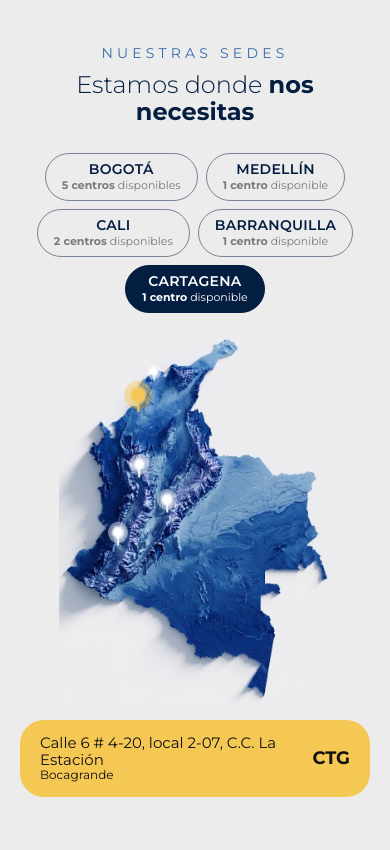
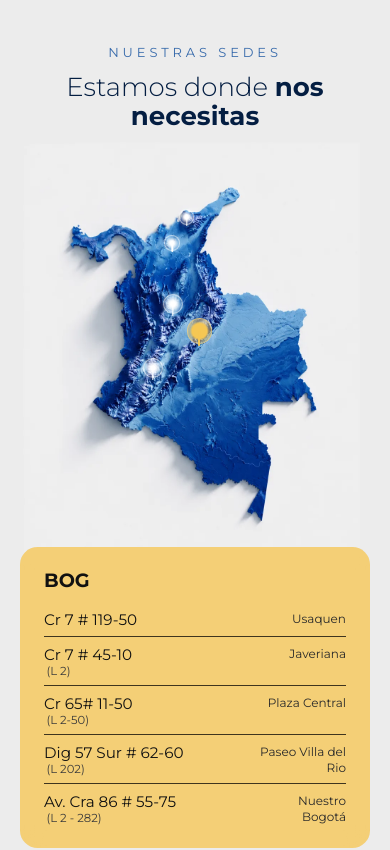
Before and after one commit to auraljaveriana-glitch/Aural, a Next.js app: page / in a window 390 px wide. Shown: the part 4880-5730 px from the top of the page. Built offline with nearby package versions, Linux system fonts and the light colour scheme; a web font is replaced by a local one.

Commit message:
Inicio v3: Sedes con mapa en relieve, pines, tarjeta amarilla translúcida y Panamá
Co-Authored-By: Claude Opus 5.5 <noreply@anthropic.com>
Claude-Session: https://claude.ai/code/session_01KXgfURWN5eADwFqiRENNbR

```diff
--- a/src/components/inicio/Sedes.module.css
+++ b/src/components/inicio/Sedes.module.css
@@ -1,22 +1,27 @@
-/* Medidas de "INICIO PAG" @1920 (y desde el inicio de la sección, y6293)
-   fondo #ececec
-   "Nuestras sedes": centrado, azul #376aab, cap en +84
-   título: una línea centrada, cap de 34 px en +135
-   lista: x1169–1777; cada fila empieza con una línea #788597 de 2 px con un punto a la izquierda;
-     filas cada 119.5 px desde +479; nombre de la ciudad 20 px debajo de la línea (x1196);
-     la ciudad elegida lleva una franja azul de 37 px desde x1177, 18 px debajo de la línea
-   etiqueta amarilla: 345 × 67 en x72, +410 (posición para Cartagena) */
+/* "Nuestras sedes" — inicio v3 @1920 (Figma "mapa BOGOTA…", 20-nov-2026), sección de 1510 px de alto,
+   fondo #ececec. Todo con las coordenadas del diseño desde la esquina de la sección:
+   "Nuestras sedes": azul #376aab, cap en +165, centrado 22 px a la derecha
+   título: cap de 35 px en +216, centrado 26 px a la derecha
+   mapa: recorte de 1100 × 1130 desde y260 (sin pines ni tarjeta)
+   pines: círculo translúcido con núcleo brillante y palito; el elegido es amarillo y más grande
+   lista: x1169–1777; raya navy de 1 px con un punto de 7.5 px a la izquierda;
+     nombre (mayúscula 16.5) 21 px bajo la raya en x1196; cantidad gris a la derecha (x1774);
+     la ciudad elegida lleva una franja navy de 37 px desde x1177, 10 px bajo la raya
+   tarjeta: amarilla translúcida con desenfoque del fondo (caja con título y filas, o píldora) */
 
 .seccion {
+  position: relative;
+  height: calc(1510 * var(--px));
   background: #ececec;
-  /* el título va corrido a la derecha (como en Figma): que no genere scroll horizontal */
-  overflow-x: clip;
-  padding-top: calc(80 * var(--px));
-  /* la sección termina donde empieza la tarjeta "No te pierdas…" (y7667) */
-  padding-bottom: calc(70 * var(--px));
+  overflow: hidden;
+  color: var(--navy);
 }
 
 .etiqueta {
+  position: absolute;
+  left: 0;
+  right: 0;
+  top: calc(160 * var(--px));
   font-size: calc(22.5 * var(--px));
   font-weight: 400;
   line-height: 1;
@@ -24,12 +29,14 @@
   text-align: center;
   text-transform: uppercase;
   color: #376aab;
-  /* en Figma el encabezado está corrido 22 px a la derecha del centro */
   transform: translateX(calc(22 * var(--px)));
 }
 
 .titulo {
-  margin-top: calc(28 * var(--px));
+  position: absolute;
+  left: 0;
+  right: 0;
+  top: calc(204 * var(--px));
   font-size: calc(48 * var(--px));
   line-height: 1.1;
   font-weight: 300;
@@ -41,159 +48,231 @@
   font-weight: 700;
 }
 
-.cuerpo {
-  position: relative;
-  display: grid;
-  grid-template-columns: calc(1169 * var(--px)) calc(608 * var(--px));
-  margin-top: calc(40 * var(--px));
-  min-height: calc(1080 * var(--px));
+/* mapa, pines y tarjeta: coordenadas del diseño menos el borde superior del mapa (y260) */
+.lienzo {
+  position: absolute;
+  left: 0;
+  top: calc(260 * var(--px));
+  width: calc(1100 * var(--px));
+  height: calc(1130 * var(--px));
 }
 
 .mapa {
-  position: relative;
-}
-
-/* mapa: 731 × 1024 en x229.5, 18 px por encima del inicio del cuerpo */
-.mapaImagen {
-  position: absolute;
-  left: calc(229.5 * var(--px));
-  top: calc(-18 * var(--px));
-  width: calc(731 * var(--px));
-  aspect-ratio: 731 / 1024;
-}
-
-.mapaFondo {
+  display: block;
   width: 100%;
   height: 100%;
 }
 
+/* ---- pines ---- */
 .pin {
+  --r: 26;
   position: absolute;
-  height: auto;
-  pointer-events: none;
+  left: calc((var(--x) - var(--r)) * var(--px));
+  top: calc((var(--y) - 260 - var(--r)) * var(--px));
+  width: calc(var(--r) * 2 * var(--px));
+  height: calc(var(--r) * 2 * var(--px));
+  padding: 0;
+  border: 1px solid rgba(255, 255, 255, 0.45);
+  border-radius: 50%;
+  background:
+    radial-gradient(circle, #fff 0 18%, rgba(255, 255, 255, 0.85) 30%, rgba(255, 255, 255, 0) 62%),
+    rgba(255, 255, 255, 0.3);
+  box-shadow: 0 0 calc(10 * var(--px)) rgba(255, 255, 255, 0.35);
+  cursor: pointer;
+  transition: transform 0.25s ease;
+}
+
+/* palito del pin */
+.pin::after {
+  content: "";
+  position: absolute;
+  left: 50%;
+  top: 50%;
+  width: calc(3.5 * var(--px));
+  height: calc((var(--r) + 4) * var(--px));
+  border-radius: 0 0 99px 99px;
+  background: #fff;
+  transform: translateX(-50%);
+}
+
+.pin:hover {
+  transform: scale(1.08);
+}
+
+.pinChico {
+  --r: 20;
 }
 
 .pinActivo {
-  z-index: 1;
+  --r: 33;
+  border-color: rgba(255, 220, 130, 0.5);
+  background:
+    radial-gradient(circle, #f5c753 0 44%, rgba(245, 199, 83, 0.6) 50%, rgba(245, 199, 83, 0) 58%),
+    rgba(222, 196, 120, 0.55);
+  box-shadow: none;
 }
 
-.etiquetaSede {
+.pinActivo::after {
+  background: #f5c753;
+  width: calc(5 * var(--px));
+}
+
+/* ---- tarjeta amarilla ---- */
+.tarjeta {
   position: absolute;
   z-index: 2;
-  /* posición junto al pin de la ciudad elegida (px de Figma, desde site.ts) */
-  left: calc(var(--tag-x) * var(--px));
-  top: calc(var(--tag-top) * var(--px));
-  /* 345 px como en Figma; crece si la ciudad tiene varias sedes */
-  min-width: calc(345 * var(--px));
-  min-height: calc(67 * var(--px));
+  left: calc(var(--x) * var(--px));
+  top: calc((var(--y) - 260) * var(--px));
+  width: calc(var(--w) * var(--px));
+  background: rgba(245, 202, 98, 0.86);
+  -webkit-backdrop-filter: blur(calc(14 * var(--px)));
+  backdrop-filter: blur(calc(14 * var(--px)));
+  color: #111;
+  font-family: var(--font-titulos);
+  animation: aparece 0.35s ease both;
+}
+
+@keyframes aparece {
+  from {
+    opacity: 0;
+    transform: translateY(calc(8 * var(--px)));
+  }
+}
+
+.caja {
+  padding: calc(30 * var(--px)) calc(30 * var(--px)) calc(20 * var(--px)) calc(30 * var(--px));
+  border-radius: calc(22 * var(--px));
+}
+
+.cajaTitulo {
+  margin: 0 0 calc(14 * var(--px));
+  font-size: calc(24 * var(--px));
+  font-weight: 700;
+  line-height: 1;
+}
+
+.caja ul {
+  list-style: none;
+  margin: 0;
+  padding: 0;
+}
+
+.caja li {
+  display: flex;
+  justify-content: space-between;
+  align-items: flex-start;
+  gap: calc(16 * var(--px));
+  padding: calc(12 * var(--px)) 0 calc(8 * var(--px));
+}
+
+.caja li + li {
+  border-top: 1px solid rgba(0, 0, 0, 0.75);
+}
+
+.direccion {
+  margin: 0;
+  font-size: calc(19 * var(--px));
+  line-height: calc(23 * var(--px));
+}
+
+.direccion small {
+  display: block;
+  padding-left: calc(3 * var(--px));
+  font-size: calc(14.5 * var(--px));
+  line-height: calc(17 * var(--px));
+  color: #3a3a3a;
+}
+
+.barrio {
+  max-width: calc(110 * var(--px));
+  font-size: calc(15 * var(--px));
+  line-height: calc(19 * var(--px));
+  text-align: right;
+  color: #2a2a2a;
+}
+
+.pildora {
   display: flex;
   align-items: center;
   justify-content: space-between;
+  height: calc(var(--h) * var(--px));
+  padding: 0 calc(36 * var(--px)) 0 calc(40 * var(--px));
   gap: calc(16 * var(--px));
-  padding: calc(10 * var(--px)) calc(24 * var(--px)) calc(10 * var(--px)) calc(34 * var(--px));
-  border-radius: calc(34 * var(--px));
-  background: var(--dorado);
-  color: #111;
+  border-radius: 999px;
 }
 
-.etiquetaSede ul {
-  list-style: none;
-  padding: 0;
-  display: flex;
-  flex-direction: column;
-  gap: calc(8 * var(--px));
-}
-
-.etiquetaSede li {
-  display: flex;
-  flex-direction: column;
-}
-
-/* la etiqueta termina a la izquierda del pin, crezca lo que crezca */
-.aLaIzquierda {
-  transform: translateX(-100%);
-  /* nunca se sale por el borde izquierdo: si la dirección es larga, pasa a dos líneas */
-  max-width: calc((var(--tag-x) - 24) * var(--px));
-}
-
-.aLaIzquierda .direccion {
-  white-space: normal;
-}
-
-.direccion {
-  font-size: calc(19 * var(--px));
-  line-height: 1.15;
+.pildora .direccion {
+  font-size: calc(18 * var(--px));
   white-space: nowrap;
 }
 
-.tramo {
-  white-space: nowrap;
+.pildora .direccion small {
+  padding-left: 0;
+  font-size: calc(15 * var(--px));
+  line-height: calc(20 * var(--px));
 }
 
-.barrio {
-  font-size: calc(14 * var(--px));
-  line-height: 1.2;
+.pildora .direccion small:first-of-type {
+  padding-left: calc(3 * var(--px));
 }
 
 .sigla {
-  align-self: center;
-  font-size: calc(23 * var(--px));
+  font-size: calc(22 * var(--px));
   font-weight: 700;
 }
 
+/* ---- lista de ciudades ---- */
 .lista {
   list-style: none;
+  margin: 0;
   padding: 0;
-  margin-top: calc(259 * var(--px));
-  display: flex;
-  flex-direction: column;
 }
 
 .lista li {
-  height: calc(119.5 * var(--px));
+  position: absolute;
+  left: calc(1169 * var(--px));
+  top: calc(var(--y) * var(--px));
+  width: calc(608.5 * var(--px));
+  border-top: 1px solid var(--navy);
+}
+
+/* punto al inicio de la raya */
+.lista li::before {
+  content: "";
+  position: absolute;
+  left: 0;
+  top: calc(-4.25 * var(--px));
+  width: calc(7.5 * var(--px));
+  height: calc(7.5 * var(--px));
+  border-radius: 50%;
+  background: var(--navy);
 }
 
 .ciudad {
-  position: relative;
-  width: 100%;
-  min-height: 44px;
   display: flex;
-  align-items: flex-start;
+  align-items: center;
   justify-content: space-between;
-  padding: calc(18 * var(--px)) calc(10 * var(--px)) 0 calc(24 * var(--px));
+  width: calc(600.5 * var(--px));
+  height: calc(37 * var(--px));
+  margin: calc(10 * var(--px)) 0 0 calc(8 * var(--px));
+  padding: 0 calc(3 * var(--px)) 0 calc(19 * var(--px));
   border: 0;
-  border-top: 2px solid #788597;
   background: none;
+  color: var(--navy);
+  font-family: var(--font-titulos);
+  text-align: left;
   cursor: pointer;
-  font-family: var(--font-titulos);
-  color: var(--navy);
-  text-align: left;
-}
-
-/* punto al inicio de la línea */
-.ciudad::before {
-  content: "";
-  position: absolute;
-  left: calc(-1 * var(--px));
-  top: calc(-5 * var(--px));
-  width: calc(8 * var(--px));
-  height: calc(8 * var(--px));
-  border-radius: 999px;
-  background: var(--navy);
 }
 
 .nombre {
-  font-size: calc(24 * var(--px));
-  font-weight: 500;
-  line-height: 1;
-  letter-spacing: 0.02em;
+  font-size: calc(23.5 * var(--px));
+  font-weight: 600;
   text-transform: uppercase;
 }
 
 .cantidad {
-  margin-top: calc(4 * var(--px));
   font-size: calc(17 * var(--px));
-  color: #7a7a7a;
+  color: #70706f;
 }
 
 .cantidad b {
@@ -201,152 +280,112 @@
 }
 
 .activa {
-  color: var(--blanco);
-}
-
-/* franja azul de la ciudad elegida */
-.activa::after {
-  content: "";
-  position: absolute;
-  z-index: -1;
-  left: calc(8 * var(--px));
-  right: 0;
-  top: calc(16 * var(--px));
-  height: calc(37 * var(--px));
+  padding-right: calc(15 * var(--px));
   background: var(--navy);
 }
 
+.activa .nombre,
 .activa .cantidad {
   color: var(--blanco);
 }
 
-.ciudad {
-  isolation: isolate;
+.activa .nombre {
+  font-weight: 500;
 }
 
-/* ===== Tablet y celular (opción B) =====
-   Orden: título → ciudades en botones → mapa recortado → etiqueta con direcciones */
+/* ===== Tablet y celular: título, mapa (a escala), tarjeta debajo y lista ===== */
 @media (max-width: 1023px) {
   .seccion {
-    padding: 56px max(20px, env(safe-area-inset-right, 0px)) 56px max(20px, env(safe-area-inset-left, 0px));
-  }
-
-  .etiqueta {
-    font-size: 14px;
+    height: auto;
+    padding: 56px 0 48px;
   }
 
   .etiqueta,
   .titulo {
+    position: static;
     transform: none;
+    padding: 0 20px;
+  }
+
+  .etiqueta {
+    font-size: 13px;
   }
 
   .titulo {
-    margin-top: 12px;
-    font-size: clamp(24px, 5.4vw, 36px);
+    margin-top: 14px;
+    font-size: clamp(26px, 6.4vw, 36px);
   }
 
-  .cuerpo {
-    grid-template-columns: minmax(0, 1fr);
-    min-height: 0;
-    margin-top: 28px;
-    gap: 20px;
+  .lienzo {
+    --px: calc(min(100vw, 620px) / 1000);
+    position: relative;
+    top: auto;
+    width: calc(1000 * var(--px));
+    height: auto;
+    margin: 0 auto;
+    overflow: hidden;
+  }
+
+  .mapa {
+    width: calc(1100 * var(--px));
+    height: calc(1130 * var(--px));
+    margin-left: calc(-40 * var(--px));
+  }
+
+  .pin {
+    margin-left: calc(-40 * var(--px));
+  }
+
+  .tarjeta {
+    position: relative;
+    left: auto;
+    top: auto;
+    width: auto;
+    height: auto;
+    margin: -24px 20px 0;
+    --px: 0.8px;
+  }
+
+  .pildora {
+    padding: 16px 24px;
+    border-radius: 24px;
   }
 
   .lista {
-    order: -1;
-    margin-top: 0;
-    flex-direction: row;
-    flex-wrap: wrap;
-    justify-content: center;
-    gap: 8px;
+    margin-top: 28px;
+    padding: 0 20px;
   }
 
   .lista li {
-    height: auto;
+    position: relative;
+    left: auto;
+    top: auto;
+    width: auto;
+    margin-bottom: 18px;
   }
 
   .ciudad {
-    min-height: 44px;
-    flex-direction: column;
-    align-items: center;
-    justify-content: center;
-    gap: 2px;
-    padding: 8px 16px;
-    border: 1.5px solid #788597;
-    border-radius: 999px;
-    text-align: center;
-  }
-
-  .ciudad::before,
-  .activa::after {
-    display: none;
+    width: calc(100% - 8px);
+    height: 40px;
+    margin-top: 8px;
+    padding: 0 10px 0 14px;
   }
 
   .activa {
-    background: var(--navy);
-    border-color: var(--navy);
+    padding-right: 10px;
   }
 
   .nombre {
-    font-size: 14px;
-    font-weight: 600;
+    font-size: 16px;
   }
 
   .cantidad {
-    margin-top: 0;
-    font-size: 11px;
+    font-size: 12.5px;
   }
 
-  .mapa {
-    display: flex;
-    flex-direction: column;
-    align-items: center;
-    gap: 16px;
-  }
-
-  /* se recorta el margen vacío del mapa (x60–715, y100–990 de 731 × 1024) */
-  .mapaRecorte {
-    width: min(78%, 320px);
-    aspect-ratio: 655 / 890;
-    overflow: hidden;
-  }
-
-  .mapaImagen {
-    position: relative;
-    left: auto;
-    top: auto;
-    width: calc(100% * 731 / 655);
-    margin-left: calc(-100% * 60 / 655);
-    margin-top: calc(-100% * 100 / 655);
-  }
-
-  .etiquetaSede {
-    position: static;
-    transform: none;
-    max-width: none;
-    width: 100%;
-    min-width: 0;
-    min-height: 56px;
-    gap: 16px;
-    padding: 14px 20px;
-    border-radius: 24px;
-  }
-
-  .etiquetaSede ul {
-    min-width: 0;
-    gap: 10px;
-  }
-
-  .direccion {
-    font-size: 15px;
-    white-space: normal;
-  }
-
-  .barrio {
-    font-size: 12px;
-  }
-
-  .sigla {
-    font-size: 18px;
+  .lista li::before {
+    top: -4px;
+    width: 7px;
+    height: 7px;
   }
 }
--- a/src/components/inicio/Sedes.tsx
+++ b/src/components/inicio/Sedes.tsx
@@ -4,10 +4,18 @@ import { useState } from "react";
 import { sedes } from "@/content/site";
 import styles from "./Sedes.module.css";
 
+/* "Nuestras sedes" — inicio v3 (Figma "mapa BOGOTA / MEDELLIN / CALI / BARRANQUILLA / PANAMA", 20-nov-2026).
+   Mapa en relieve con un pin por ciudad; la ciudad elegida tiene el pin amarillo y su tarjeta
+   amarilla translúcida. Por defecto está elegida Bogotá. */
+type Vars = React.CSSProperties & Record<`--${string}`, string | number>;
+
+/* raya de cada fila de la lista (px de Figma desde el borde superior de la sección) */
+const filas = [563.5, 688.5, 815.5, 923.5, 1041.5, 1159.5];
+
 export default function Sedes() {
-  // En el diseño aparece seleccionada Cartagena
-  const [actual, setActual] = useState(sedes.length - 1);
+  const [actual, setActual] = useState(0);
   const sede = sedes[actual];
+  const t = sede.tarjeta;
 
   return (
     <section id="sedes" className={styles.seccion} aria-labelledby="sedes-titulo">
@@ -16,61 +24,55 @@ export default function Sedes() {
         Estamos donde <b>nos necesitas</b>
       </h2>
 
-      <div className={styles.cuerpo}>
-        <div className={styles.mapa}>
-          <div className={styles.mapaRecorte}>
-          <div className={styles.mapaImagen}>
+      <div className={styles.lienzo}>
       {/* eslint-disable-next-line @next/next/no-img-element */}
-            <img src="/img/sedes/mapa-colombia.jpg" alt="" className={styles.mapaFondo} />
-            {sedes.map((s, i) => {
-              const activo = i === actual;
-              // medidas del pin en px de Figma: ancho, centro y punta (fondo del núcleo)
-              const [w, cx, by] = activo ? [67, 33.25, 75.5] : [48, 23.75, 53.5];
-              const k = s.pin.escala ?? 1;
-              return (
-                // eslint-disable-next-line @next/next/no-img-element
-                <img
+      <img className={styles.mapa} src="/img/sedes2/mapa.webp" srcSet="/img/sedes2/mapa.webp 1x, /img/sedes2/mapa@2x.webp 2x" alt="" aria-hidden="true" />
+
+      {sedes.map((s, i) =>
+        s.pin.soloActivo && i !== actual ? null : (
+          <button
             key={s.ciudad}
-                  src={activo ? "/img/sedes/pin-amarillo.png" : "/img/sedes/pin-blanco.png"}
-                  alt=""
-                  className={`${styles.pin} ${activo ? styles.pinActivo : ""}`}
-                  style={{
-                    left: `${((s.pin.x - cx * k) / 731) * 100}%`,
-                    top: `${((s.pin.y - by * k) / 1024) * 100}%`,
-                    width: `${((w * k) / 731) * 100}%`,
-                  }}
+            type="button"
+            className={`${styles.pin} ${i === actual ? styles.pinActivo : s.pin.chico ? styles.pinChico : ""}`}
+            style={{ "--x": s.pin.x, "--y": s.pin.y } as Vars}
+            aria-label={`Ver sedes en ${s.ciudad}`}
+            tabIndex={-1}
+            onClick={() => setActual(i)}
           />
-              );
-            })}
-          </div>
-          </div>
+        ),
+      )}
+
       <div
-            className={`${styles.etiquetaSede} ${sede.etiqueta.lado === "izq" ? styles.aLaIzquierda : ""}`}
+        key={sede.ciudad}
+        className={`${styles.tarjeta} ${t.tipo === "caja" ? styles.caja : styles.pildora}`}
+        style={{ "--x": t.x, "--y": t.y, "--w": t.ancho, "--h": t.alto ?? 0 } as Vars}
         aria-live="polite"
-            style={
-              {
-                "--tag-x": sede.etiqueta.x,
-                "--tag-top": sede.etiqueta.top - 226,
-              } as React.CSSProperties
-            }
       >
+        {t.tipo === "caja" ? (
+          <>
+            <p className={styles.cajaTitulo}>{t.titulo}</p>
             <ul>
               {sede.centros.map((c) => (
-                <li key={c.nombre}>
+                <li key={c.direccion}>
                   <span className={styles.direccion}>
-                    {/* cada tramo ("local 2-282") se corta entero, no por el guion */}
-                    {c.direccion.split(", ").map((t, j, arr) => (
-                      <span key={j} className={t.startsWith("local") ? styles.tramo : undefined}>
-                        {t}
-                        {j < arr.length - 1 ? ", " : ""}
+                    {c.direccion}
+                    {c.local && <small>{c.local}</small>}
                   </span>
-                    ))}
-                  </span>
-                  <span className={styles.barrio}>{c.nombre}</span>
+                  {c.barrio && <span className={styles.barrio}>{c.barrio}</span>}
                 </li>
               ))}
             </ul>
+          </>
+        ) : (
+          <>
+            <p className={styles.direccion}>
+              {sede.centros[0].direccion}
+              {sede.centros[0].local && <small>{sede.centros[0].local}</small>}
+              {sede.centros[0].barrio && <small>{sede.centros[0].barrio}</small>}
+            </p>
             <span className={styles.sigla}>{sede.sigla}</span>
+          </>
+        )}
       </div>
       </div>
 
@@ -78,7 +80,7 @@ export default function Sedes() {
         {sedes.map((s, i) => {
           const n = s.centros.length;
           return (
-              <li key={s.ciudad}>
+            <li key={s.ciudad} style={{ "--y": filas[i] } as Vars}>
               <button
                 type="button"
                 className={`${styles.ciudad} ${i === actual ? styles.activa : ""}`}
@@ -97,7 +99,6 @@ export default function Sedes() {
           );
         })}
       </ul>
-      </div>
     </section>
   );
 }
--- a/src/content/site.ts
+++ b/src/content/site.ts
@@ -83,60 +83,70 @@ export const footer = {
   ],
 };
 
-export type Centro = { nombre: string; direccion: string };
+export type Centro = { direccion: string; local?: string; barrio?: string };
 export type Sede = {
   ciudad: string;
   sigla: string;
   centros: Centro[];
-  /** punta del pin, en px de Figma sobre el mapa (731 × 1024) */
-  pin: { x: number; y: number; escala?: number };
-  /** etiqueta amarilla, en px de Figma desde la esquina de la sección.
-   *  lado "izq": la etiqueta queda a la izquierda del pin y x es su borde derecho
-   *  (en Figma, Cartagena: 72 → 417); lado "der": x es su borde izquierdo. */
-  etiqueta: { lado: "izq" | "der"; x: number; top: number };
+  /** pin sobre el mapa (centro del círculo, px de Figma desde la esquina de la sección); "chico" en la costa */
+  pin: { x: number; y: number; chico?: boolean; soloActivo?: boolean };
+  /** tarjeta amarilla: "caja" (título + filas) o "pildora" (dirección + sigla), px de Figma */
+  tarjeta: { tipo: "caja" | "pildora"; x: number; y: number; ancho: number; alto?: number; titulo?: string };
 };
 
-// Direcciones entregadas por Jean (29-oct-2026). Sin teléfonos, por indicación suya.
-// TODO: confirmar las siglas de cada ciudad.
+// Sedes — inicio v3 (Figma, 20-nov-2026). Textos tal como vienen en el diseño. Sin teléfonos.
+// Cartagena no venía en el diseño: se arma como Medellín con la dirección que ya teníamos.
 export const sedes: Sede[] = [
   {
     ciudad: "Bogotá",
     sigla: "BOG",
-    pin: { x: 320.5, y: 529 }, etiqueta: { lado: "der", x: 610, top: 572 },
+    pin: { x: 551.5, y: 775 },
+    tarjeta: { tipo: "caja", x: 616, y: 757, ancho: 374, titulo: "BOG" },
     centros: [
-      { nombre: "Usaquén", direccion: "Carrera 7 # 119-50, local 3" },
-      { nombre: "Javeriana", direccion: "Carrera 7 # 45-10, local 2" },
-      { nombre: "Plaza Central", direccion: "Carrera 65 # 11-50, local 2-50" },
-      { nombre: "C.C. Paseo Villa del Río", direccion: "Diagonal 57C Sur # 62-60, local 202" },
-      { nombre: "C.C. Nuestro Bogotá", direccion: "Av. Carrera 86 # 55A-75, local 2-282" },
+      { direccion: "Cr 7 # 119-50", barrio: "Usaquen" },
+      { direccion: "Cr 7 # 45-10", local: "(L 2)", barrio: "Javeriana" },
+      { direccion: "Cr 65# 11-50", local: "(L 2-50)", barrio: "Plaza Central" },
+      { direccion: "Dig 57 Sur # 62-60", local: "(L 202)", barrio: "Paseo Villa del Rio" },
+      { direccion: "Av. Cra 86 # 55-75", local: "(L 2 - 282)", barrio: "Nuestro Bogotá" },
     ],
   },
   {
     ciudad: "Medellín",
     sigla: "MDE",
-    pin: { x: 253, y: 444 }, etiqueta: { lado: "izq", x: 427, top: 575 },
-    centros: [{ nombre: "El Poblado", direccion: "Calle 10 # 43D-76" }],
+    pin: { x: 483.5, y: 705 },
+    tarjeta: { tipo: "pildora", x: 74, y: 593, ancho: 345, alto: 67 },
+    centros: [{ direccion: "Calle 10 #43D-76", barrio: "Barrio el Poblado" }],
   },
   {
     ciudad: "Cali",
     sigla: "CLO",
-    pin: { x: 202.5, y: 608 }, etiqueta: { lado: "der", x: 488, top: 717 },
+    pin: { x: 432.5, y: 870 },
+    tarjeta: { tipo: "caja", x: 133, y: 946, ancho: 478, titulo: "CALI" },
     centros: [
-      { nombre: "Tequendama", direccion: "Carrera 50 con Av. Roosevelt # 5D-37" },
-      { nombre: "C.C. Centenario", direccion: "Avenida 4 Norte # 7-46, local 214" },
+      { direccion: "Av 4 Norte #7-46", local: "(L 214)", barrio: "C.C. Centenario" },
+      { direccion: "Av Roosevelt, Cr 50 #5d-37", local: "(L 23, Torre Cosmoplaza)", barrio: "Tequendama" },
     ],
   },
   {
     ciudad: "Barranquilla",
     sigla: "BAQ",
-    pin: { x: 288.5, y: 213, escala: 0.69 }, etiqueta: { lado: "izq", x: 466, top: 350 },
-    centros: [{ nombre: "Parque Washington", direccion: "Carrera 53 # 80-198" }],
+    pin: { x: 518.5, y: 481.5, chico: true },
+    tarjeta: { tipo: "pildora", x: 68, y: 355, ancho: 396, alto: 107 },
+    centros: [{ direccion: "Cr 53 #80-198", local: "(L 102, Torre Atlánta)", barrio: "Parque Washington" }],
   },
   {
     ciudad: "Cartagena",
     sigla: "CTG",
-    pin: { x: 250.5, y: 290 }, etiqueta: { lado: "izq", x: 417, top: 410 },
-    centros: [{ nombre: "Bocagrande", direccion: "Calle 6 # 4-20, local 2-07, C.C. La Estación" }],
+    pin: { x: 481.5, y: 548.5, chico: true },
+    tarjeta: { tipo: "pildora", x: 40, y: 470, ancho: 396, alto: 107 },
+    centros: [{ direccion: "Calle 6 # 4-20", local: "(L 2-07, C.C. La Estación)", barrio: "Bocagrande" }],
+  },
+  {
+    ciudad: "Panamá",
+    sigla: "PTY",
+    pin: { x: 352, y: 462, soloActivo: true },
+    tarjeta: { tipo: "pildora", x: 78, y: 560, ancho: 345, alto: 67 },
+    centros: [{ direccion: "Hospital Pacifica Salud", barrio: "Planta baja, Local 5" }],
   },
 ];
 
```
Also changed, not shown: public/img/sedes2/mapa.webp (added), public/img/sedes2/mapa@2x.webp (added). Lines whose indentation alone changed are shown as unchanged.
